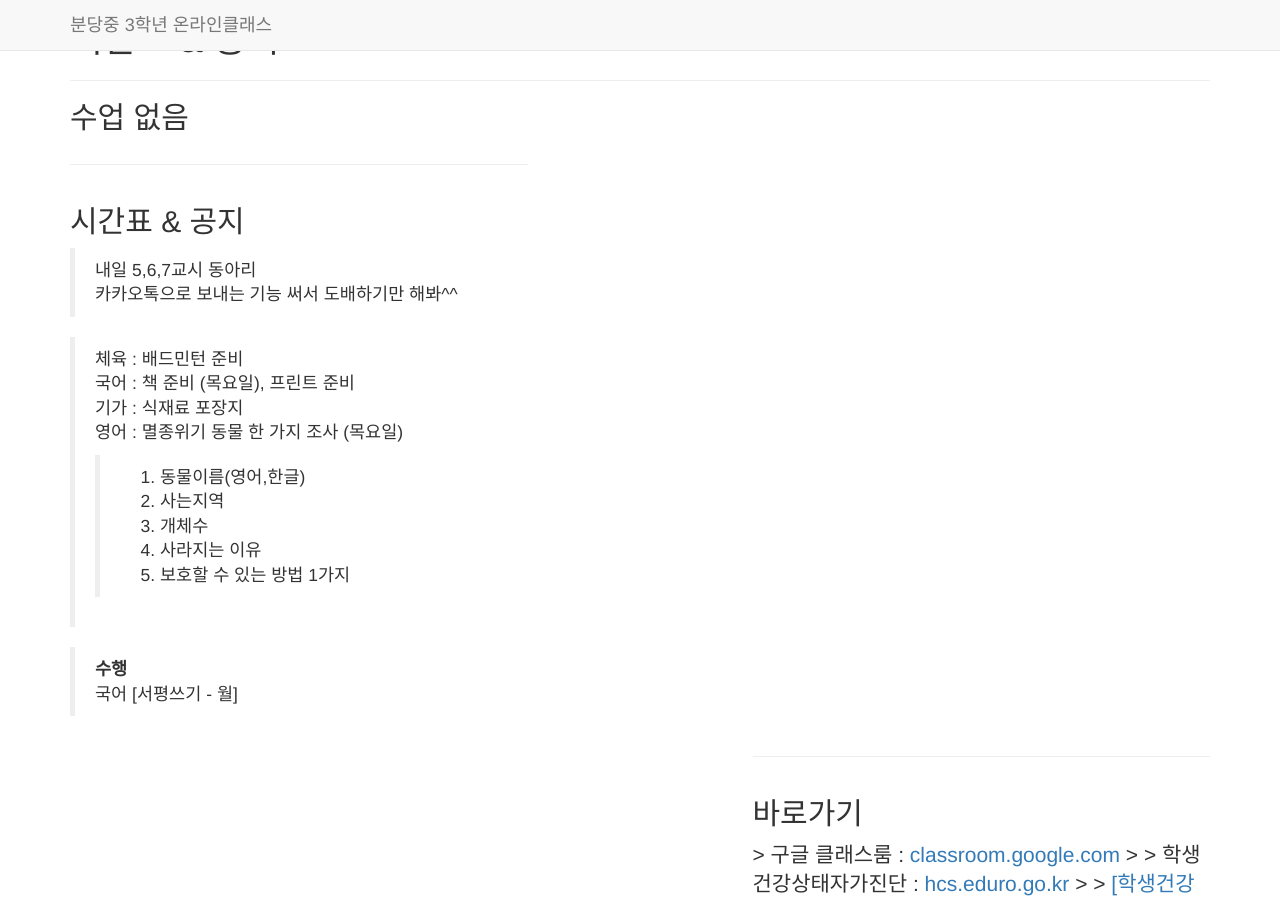
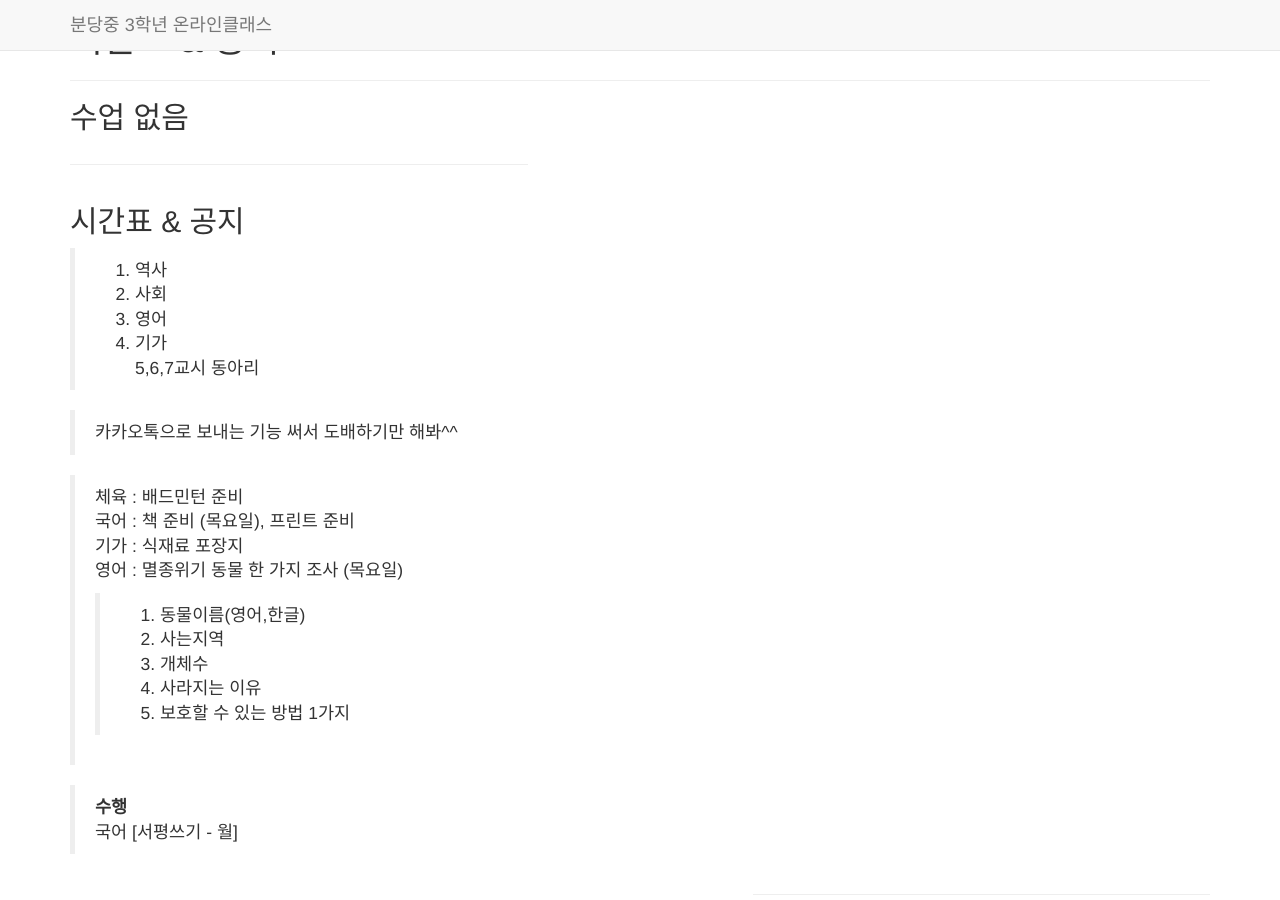
Before and after one commit to bundang-ms-2021/oncl, a Jekyll site: the page built from _posts/2014-09-21-services-1.markdown, in a window 1280 px wide and 900 px high. Built offline with Jekyll 4.4.1, drawn with Linux system fonts in a browser that asks for light colours; nearby versions of some CDN libraries; library files that are not in the unit come from our copies.

Commit message:
Update 2014-09-21-services-1.markdown

```diff
--- a/_posts/2014-09-21-services-1.markdown
+++ b/_posts/2014-09-21-services-1.markdown
@@ -6,8 +6,12 @@ title: 시간표 & 공지
 description: |
 ---
 
+  > 1. 역사
+  > 2. 사회
+  > 3. 영어
+  > 4. 기가
+  > 5,6,7교시 동아리
 
-  > 내일 5,6,7교시 동아리
   > 카카오톡으로 보내는 기능 써서 도배하기만 해봐^^
 
   > 체육 : 배드민턴 준비
```
